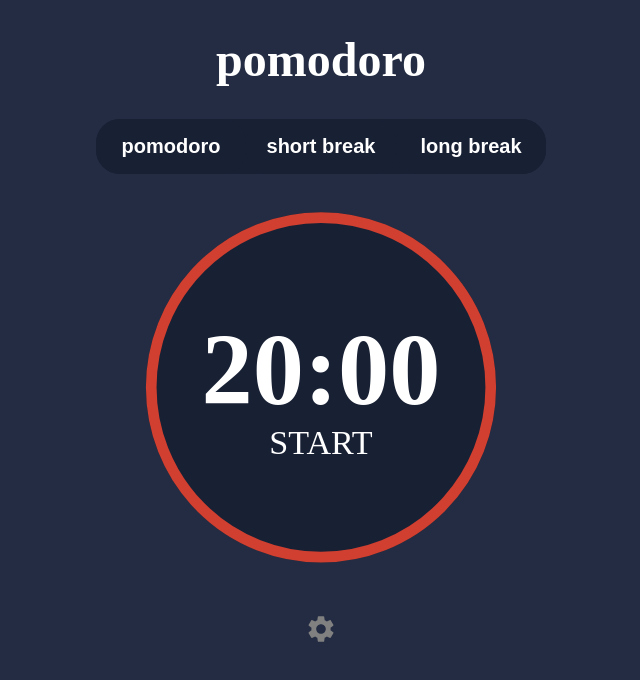
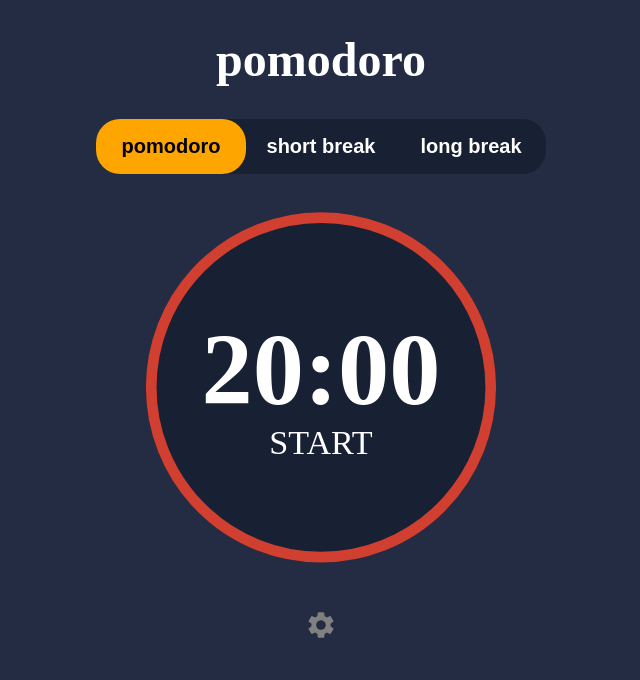
Before and after one commit to almazankaze/pomodoro, a React (Create React App) app in the folder pomo-app/: page / in a window 1280 px wide. Shown: the top 680 px of the page, without its empty margins (319-959 px from the left). Built offline with nearby package versions, Linux system fonts and the light colour scheme.

Commit message:
made buttons toggle

```diff
--- a/pomo-app/src/App.css
+++ b/pomo-app/src/App.css
@@ -1,8 +1,30 @@
 .App {
   color: #fff;
+  display: flex;
+  flex-direction: column;
+  align-items: center;
+  margin-top: 3rem;
 }
 
 .heading {
-  font-size: 3rem;
+  font-size: 1.75rem;
   margin: 2rem 0;
 }
+
+/* iPads (portrait) ----------- */
+@media only screen and (min-device-width: 48rem) and (max-device-width: 64rem) and (orientation: portrait) {
+  .heading {
+    font-size: 3rem;
+  }
+}
+
+/* Desktops and laptops ----------- */
+@media only screen and (min-width: 68.75rem) {
+  .App {
+    margin-top: 0;
+  }
+
+  .heading {
+    font-size: 3rem;
+  }
+}
--- a/pomo-app/src/components/TimerTypeButton.jsx
+++ b/pomo-app/src/components/TimerTypeButton.jsx
@@ -1,13 +1,14 @@
-import React, { useState } from "react";
+import React from "react";
 import "./styles/TimerTypeButton.css";
+import { useGlobalContext } from "../context";
 
-const TimerTypeButton = ({ myText }) => {
-  const [isActive, setIsActive] = useState(false);
+const TimerTypeButton = ({ id, myText }) => {
+  const { currentTimer, changeTimer } = useGlobalContext();
 
   return (
     <button
-      className={`btn ${isActive ? "active" : ""}`}
-      onClick={() => setIsActive(!isActive)}
+      className={`btn ${id === currentTimer ? "active" : ""}`}
+      onClick={() => changeTimer(id)}
     >
       {myText}
     </button>
--- a/pomo-app/src/components/TimerTypeToggler.jsx
+++ b/pomo-app/src/components/TimerTypeToggler.jsx
@@ -6,9 +6,9 @@ const TimerTypeToggler = () => {
   return (
     <div className="toggler-container">
       <div className="toggler">
-        <TimerTypeButton myText="pomodoro" />
-        <TimerTypeButton myText="short break" />
-        <TimerTypeButton myText="long break" />
+        <TimerTypeButton id={0} myText="pomodoro" />
+        <TimerTypeButton id={1} myText="short break" />
+        <TimerTypeButton id={2} myText="long break" />
       </div>
     </div>
   );
--- a/pomo-app/src/components/styles/TimerTypeButton.css
+++ b/pomo-app/src/components/styles/TimerTypeButton.css
@@ -4,16 +4,36 @@
   color: #fff;
   border: none;
   text-align: center;
-  padding: 1rem 0;
+  padding: 0.75rem 0;
   display: inline-block;
-  font-size: 1.25rem;
+  font-size: 0.875rem;
   font-weight: bold;
-  min-width: 150px;
+  min-width: 5.625rem;
   border-radius: 1.5rem;
   cursor: pointer;
 }
 
 .active {
-  background-color: hsl(6, 63%, 50%);
+  background-color: orange;
   color: black;
 }
+
+/* iPads (portrait) ----------- */
+@media only screen and (min-device-width: 48rem) and (max-device-width: 64rem) and (orientation: portrait) {
+  .btn {
+    padding: 1rem 0;
+    font-size: 1.25rem;
+    min-width: 9.375rem;
+    border-radius: 1.5rem;
+  }
+}
+
+/* Desktops and laptops ----------- */
+@media only screen and (min-width: 68.75rem) {
+  .btn {
+    padding: 1rem 0;
+    font-size: 1.25rem;
+    min-width: 9.375rem;
+    border-radius: 1.5rem;
+  }
+}
--- a/pomo-app/src/context.js
+++ b/pomo-app/src/context.js
@@ -16,12 +16,12 @@ const AppProvider = ({ children }) => {
   const [minutes, setMinutes] = useState(state.defaultMin);
   const [seconds, setSeconds] = useState(state.defaultSec);
   const [totalSeconds, setTotalSeconds] = useState(state.defaultTotalSec);
+  const [currentTimer, setCurrentTimer] = useState(0);
 
   const getTimePercentage = () => {
     return (totalSeconds / state.defaultTotalSec) * 100;
   };
 
-  // reducer functions
   const toggleTimerButton = () => {
     if (totalSeconds <= 0) {
       // reset timer
@@ -30,6 +30,11 @@ const AppProvider = ({ children }) => {
     }
 
     setIsActive(!isActive);
+  };
+
+  // reducer functions
+  const changeTimer = (timer) => {
+    setCurrentTimer(timer);
   };
 
   useEffect(() => {
@@ -66,9 +71,11 @@ const AppProvider = ({ children }) => {
         ...state,
         getTimePercentage,
         toggleTimerButton,
+        changeTimer,
         isActive,
         minutes,
         seconds,
+        currentTimer,
       }}
     >
       {children}
--- a/pomo-app/src/index.css
+++ b/pomo-app/src/index.css
@@ -8,5 +8,4 @@
 
 body {
   background-color: hsl(223, 31%, 20%);
-  text-align: center;
 }
--- a/pomo-app/src/reducer.js
+++ b/pomo-app/src/reducer.js
@@ -1,6 +1,6 @@
 const reducer = (state, action) => {
-  if (action.type === "TOGGLE_TIMER_BUTTON") {
-    return { ...state, isActive: !action.payload };
+  if (action.type === "TOGGLE_TIMER_TYPE") {
+    return { ...state, currentTimer: action.payload };
   } else {
     throw new Error("no matching action type");
   }
```
